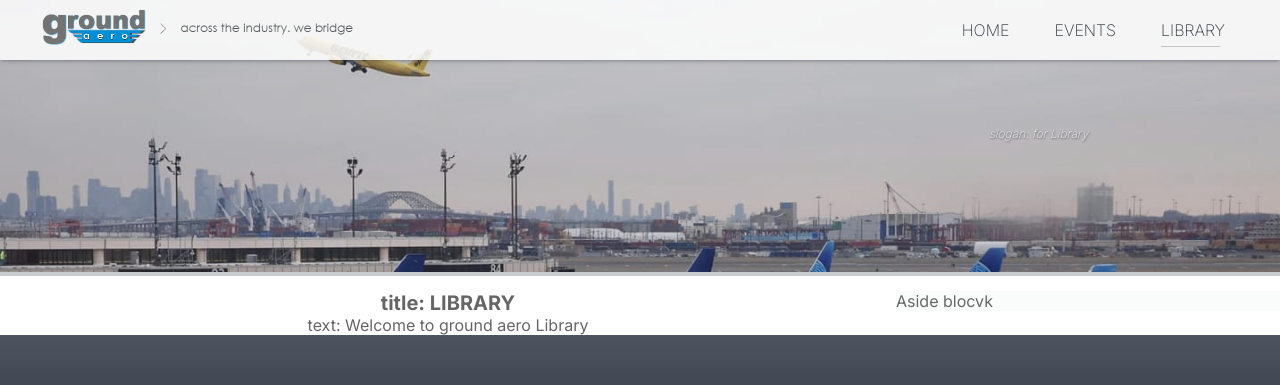
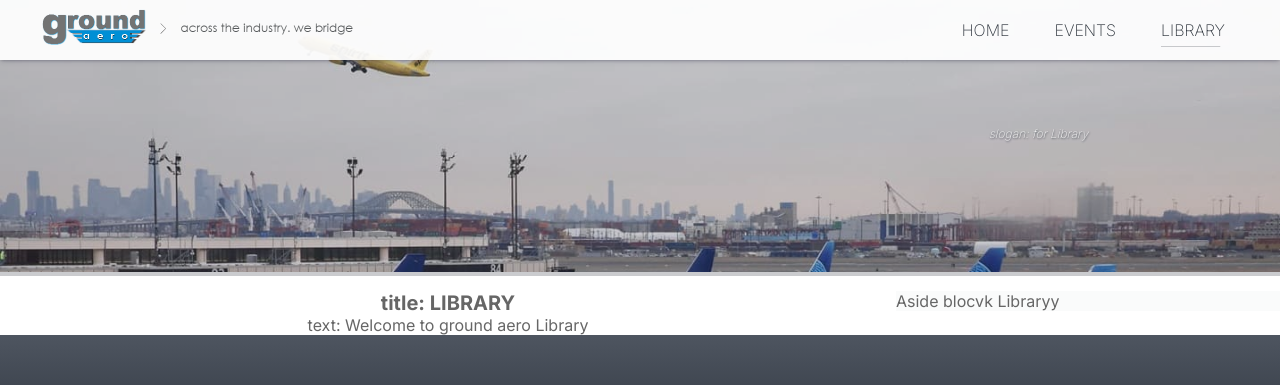
Before and after one commit to ground-aero/ground.aero-next, a Next.js app: page /library in a window 1280 px wide. Shown: the top 385 px of the page. Built offline with nearby package versions, Linux system fonts and the light colour scheme.

Commit message:
feat(main) layout sub-components

```diff
--- a/src/app/globals.css
+++ b/src/app/globals.css
@@ -13,6 +13,7 @@
   --background-secondary: rgba(238, 240, 241, 0.3);
 
   --primary-color: #0070a8;
+  --primary-color-light: #3489b4;
   --secondary-color: #2c333c;
   --secondary-color-light: #494e55;
 
--- a/src/app/library/page.tsx
+++ b/src/app/library/page.tsx
@@ -1,7 +1,6 @@
-// LIBRARY - PAGE
-// отвеч.за серверную часть
+// LIBRARY - PAGE. отвеч.за серверную часть
 import {FC} from 'react'
-import { Header, Nav, Main, Footer } from "@/components"
+import { Header, Nav, Main, LayoutMainLibrary, Footer } from "@/components"
 import {intro} from '@/constants'
 
 export default function Page () {
@@ -9,11 +8,11 @@ export default function Page () {
       <>
 
         <Header title={intro.library.slogan}>
-          <Nav active='LIBRARY'></Nav>
+          <Nav></Nav>
         </Header>
 
-        <Main title={intro.library.title} text={intro.library.text}>
-
+        <Main layout={'library'} title={intro.library.title} text={intro.library.text}>
+          <LayoutMainLibrary layout={'library'} title={intro.library.title} text={intro.library.text} />
         </Main>
 
         <Footer title='. F'></Footer>
--- a/src/app/page.module.css
+++ b/src/app/page.module.css
@@ -33,7 +33,7 @@
   justify-content: space-evenly;
   position: fixed;
   z-index: 3;
-  background: rgba(255, 255, 255, 0.85);
+  background: rgba(255, 255, 255, 0.93);
   box-shadow: rgba(50, 50, 93, 0.25) 0px 2px 5px -1px, rgba(0, 0, 0, 0.3) 0px 1px 3px -1px;
   padding: 0;
 }
@@ -57,7 +57,7 @@
   /* margin: 15px 0 0 35px; */
 }
 .navLink:hover {
-  color: var(--primary-color);
+  color: var(--primary-color-light);
   transition: .7s linear;
 }
 
--- /dev/null
+++ b/src/components/LayoutMainHome.tsx
@@ -0,0 +1,32 @@
+// src/components/LayoutMainHome.tsx
+import React from 'react'
+import styles from '../app/page.module.css'
+import {intro} from "@/constants"
+
+type LayoutMainProps = {
+  layout: 'home' | 'events' | 'library',
+  title: String,
+  text: String,
+  // children: React.ReactNode;
+};
+
+export const LayoutMainHome: React.FC<LayoutMainProps> = ({ layout, title, text }) => {
+  return (
+    <>
+
+      {layout==='home'? (
+        <>
+          <div className={styles.box_left_main}>
+            <p className={styles.intro_main_title}>{title}</p>
+            <h1 className={styles.intro_text}>{text}</h1>
+          </div>
+
+          <aside className={styles.box_aside_main}>
+            Aside blocvk Home
+          </aside>
+        </>) : ''
+      }
+
+    </>
+  );
+};
--- /dev/null
+++ b/src/components/LayoutMainLibrary.tsx
@@ -0,0 +1,32 @@
+// src/components/LayoutMainLibrary.tsx
+import React from 'react'
+import styles from '../app/page.module.css'
+import {intro} from "@/constants"
+
+type LayoutMainProps = {
+  layout: 'home' | 'events' | 'library',
+  title: String,
+  text: String,
+  // children: React.ReactNode;
+};
+
+export const LayoutMainLibrary: React.FC<LayoutMainProps> = ({ layout, title, text }) => {
+  return (
+    <>
+
+      {layout==='library'? (
+        <>
+          <div className={styles.box_left_main}>
+            <p className={styles.intro_main_title}>{title}</p>
+            <h1 className={styles.intro_text}>{text}</h1>
+          </div>
+
+          <aside className={styles.box_aside_main}>
+            Aside blocvk Libraryy
+          </aside>
+        </>) : ''
+      }
+
+    </>
+  );
+};
--- a/src/components/index.ts
+++ b/src/components/index.ts
@@ -4,3 +4,5 @@ export * from './ui/Nav/Nav'
 export * from './ui/Footer/Footer'
 export * from './ui/Heading'
 export * from './ui/Layout'
+export * from './LayoutMainHome'
+export * from './LayoutMainLibrary'
--- a/src/components/ui/Header/Header.tsx
+++ b/src/components/ui/Header/Header.tsx
@@ -15,11 +15,11 @@ export const Header: FC<HeaderProps> = ({ title, children }) => {
     <header className={styles.header}>
 
       {children}
+
       <div className={styles.header_overlay}>
         <HeaderImg className={styles.header_img} src='/images/airport.jpg' alt="header image" layout='responsive' width='1433' height='240' placeholder="blur"
             blurDataURL="/images/airport-blur.jpg" loading="lazy" />
       </div>
-
 
       <p className={styles.intro_header_title}>{title}</p>
 
--- a/src/components/ui/Layout.tsx
+++ b/src/components/ui/Layout.tsx
@@ -4,7 +4,7 @@ import styles from '../../app/page.module.css'
 import { Header } from '@/components'
 import { Main } from '@/components'
 import { Footer } from '@/components'
-
+import {intro} from "@/constants"
 
 type LayoutProps = {
   children: React.ReactNode;
@@ -13,13 +13,13 @@ type LayoutProps = {
 export const Layout: React.FC<LayoutProps> = ({ children }) => {
   return (
     <>
-      <Header title='HEADER IN LAYOUT // Title NAME' />
+      <Header title={intro.library.slogan}>{children}</Header>
 
 
       {/* <main className={styles.main}>
         {children}
       </main> */}
-      <Main title='Title in HOME' text='Text in HOME'>
+      <Main layout={''} title='Title in HOME' text='Text in HOME'>
         {/* {children} */}
       </Main>
 
--- a/src/components/ui/Main/Main.tsx
+++ b/src/components/ui/Main/Main.tsx
@@ -1,24 +1,23 @@
-import {FC} from 'react'
+// MAIN COMPONENT to sub-components: 1. LayoutMainHome, 2. LayoutMainEvents, 3. LayoutMainLibrary
+import React, {FC} from 'react'
 import styles from "@/app/page.module.css"
+import {LayoutMainHome} from "@/components"
 
 type IMain = {
+  layout: 'home' | 'events' | 'library',
   title: String,
   text: String,
+  children: React.ReactNode,
 }
 
-export const Main: FC<IMain> = ({ title, text }) => {
+export const Main: FC<IMain> = ({ layout, title, text, children }) => {
 	return (
     <main className={styles.main}>
       <div className={styles.container_centered}>
 
-        <div className={styles.box_left_main}>
-          <p className={styles.intro_main_title}>{title}</p>
-          <h1 className={styles.intro_text}>{text}</h1>
-        </div>
+        {children}
 
-        <aside className={styles.box_aside_main}>
-          Aside blocvk
-        </aside>
+        {/* <LayoutMainHome layout={layout} title={title} text={text} /> */}
 
       </div>
     </main>
--- a/src/components/ui/Nav/Nav.tsx
+++ b/src/components/ui/Nav/Nav.tsx
@@ -11,7 +11,7 @@ type NavProps = {
   active: 'HOME' | 'EVENTS' | 'LIBRARY';
 };
 
-export const Nav:FC<NavProps> = ({active}) => {
+export const Nav = () => {
   const pathname = usePathname();
 const router = useRouter();
 
```
Also changed, not shown: src/app/page.tsx (+5 -4 lines).
